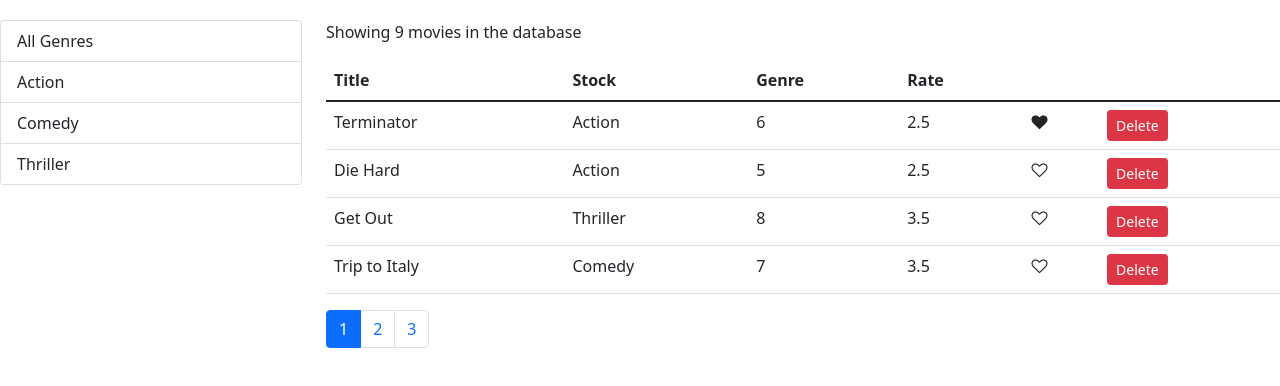
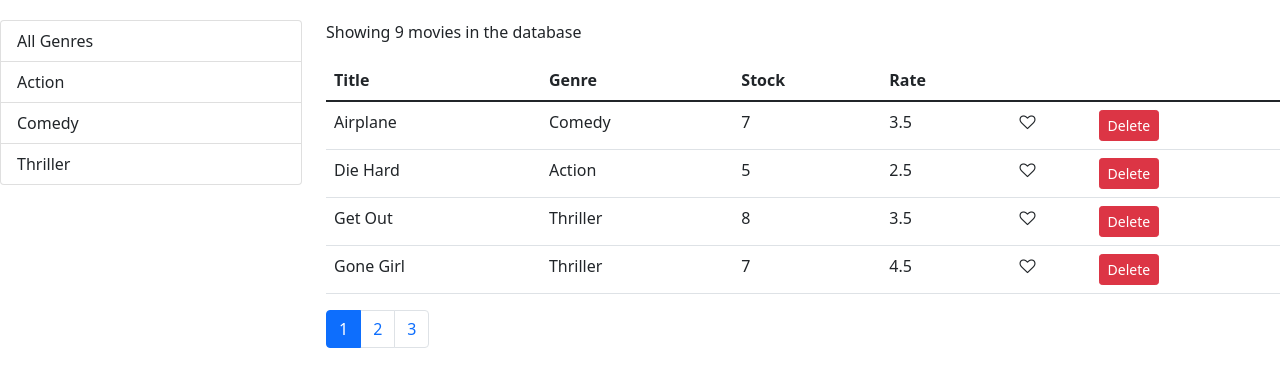
Before and after one commit to shadowp2810/vidly, a React (Create React App) app: page / in a window 1280 px wide. Shown: the top 386 px of the page. Built offline with nearby package versions, Linux system fonts and the light colour scheme.

Commit message:
Build moviesTable component & implement sorting.

```diff
--- a/src/component/movies.jsx
+++ b/src/component/movies.jsx
@@ -1,11 +1,11 @@
-// Define Interface for Filter Component
 import React, { Component } from "react";
-import Like from "./common/like";
+import MoviesTable from "./moviesTable";
 import ListGroup from "./common/listGroup";
 import Pagination from "./common/pagination";
 import { getMovies } from "../services/fakeMovieService";
 import { getGenres } from "../services/fakeGenreService";
 import { paginate } from "../utils/paginate";
+import _ from "lodash";
 
 class Movies extends Component {
   state = {
@@ -13,10 +13,15 @@
     genres: [],
     currentPage: 1,
     pageSize: 4,
+    sortColumn: { path: "title", order: "asc" },
   };
 
   componentDidMount() {
-    const genres = [{ name: "All Genres" }, ...getGenres()];
+    /*
+    We need to add _id of empty string
+    as listgroup when maping each list item needs an id key.
+    */
+    const genres = [{ _id: "", name: "All Genres" }, ...getGenres()];
 
     this.setState({ movies: getMovies(), genres });
   }
@@ -43,31 +48,38 @@
     this.setState({ selectedGenre: genre, currentPage: 1 });
   };
 
+  handleSort = (path) => {
+    const sortColumn = { ...this.state.sortColumn };
+    if (sortColumn.path === path)
+      sortColumn.order = sortColumn.order === "asc" ? "desc" : "asc";
+    else {
+      sortColumn.path = path;
+      sortColumn.order = "asc";
+    }
+
+    this.setState({ sortColumn });
+  };
+
   render() {
     const { length: count } = this.state.movies;
     const {
       pageSize,
       currentPage,
+      sortColumn,
       selectedGenre,
       movies: allMovies,
     } = this.state;
 
     if (count === 0) return <p>There are no movies in database.</p>;
 
-    /*
-    If selected Genre and id of selected Genre are truthy,
-    we get all movies and filter them,
-    such that the genre of each movie,
-    is equal to the selectedGenre,
-    otherwise if there is no selectedGenre,
-    we set the filtered list of movies to list of allMovies.
-     */
     const filtered =
       selectedGenre && selectedGenre._id
         ? allMovies.filter((m) => m.genre._id === selectedGenre._id)
         : allMovies;
 
-    const movies = paginate(filtered, currentPage, pageSize);
+    const sorted = _.orderBy(filtered, [sortColumn.path], [sortColumn.order]);
+
+    const movies = paginate(sorted, currentPage, pageSize);
 
     //tabel.table>thead>tr>th*4
     return (
@@ -81,42 +93,12 @@
         </div>
         <div className="col">
           <p>Showing {filtered.length} movies in the database</p>
-          <table className="table">
-            <thead>
-              <tr>
-                <th>Title</th>
-                <th>Stock</th>
-                <th>Genre</th>
-                <th>Rate</th>
-                <th></th>
-                <th></th>
-              </tr>
-            </thead>
-            <tbody>
-              {movies.map((movie) => (
-                <tr key={movie._id}>
-                  <td>{movie.title}</td>
-                  <td>{movie.genre.name}</td>
-                  <td>{movie.numberInStock}</td>
-                  <td>{movie.dailyRentalRate}</td>
-                  <td>
-                    <Like
-                      liked={movie.liked}
-                      onClick={() => this.handleLike(movie)}
-                    />
-                  </td>
-                  <td>
-                    <button
-                      onClick={() => this.handleDelete(movie)}
-                      className="btn btn-danger btn-sm"
-                    >
-                      Delete
-                    </button>
-                  </td>
-                </tr>
-              ))}
-            </tbody>
-          </table>
+          <MoviesTable
+            movies={movies}
+            onLike={this.handleLike}
+            onDelete={this.handleDelete}
+            onSort={this.handleSort}
+          />
           <Pagination
             itemsCount={filtered.length}
             pageSize={pageSize}
--- /dev/null
+++ b/src/component/moviesTable.jsx
@@ -0,0 +1,43 @@
+import React from "react";
+import Like from "./common/like";
+
+const MoviesTable = (props) => {
+  const { movies, onDelete, onLike, onSort } = props;
+  return (
+    <table className="table">
+      <thead>
+        <tr>
+          <th onClick={() => onSort("title")}>Title</th>
+          <th onClick={() => onSort("genre.name")}>Genre</th>
+          <th onClick={() => onSort("numberInStock")}>Stock</th>
+          <th onClick={() => onSort("dailyRentalRate")}>Rate</th>
+          <th></th>
+          <th></th>
+        </tr>
+      </thead>
+      <tbody>
+        {movies.map((movie) => (
+          <tr key={movie._id}>
+            <td>{movie.title}</td>
+            <td>{movie.genre.name}</td>
+            <td>{movie.numberInStock}</td>
+            <td>{movie.dailyRentalRate}</td>
+            <td>
+              <Like liked={movie.liked} onClick={() => onLike(movie)} />
+            </td>
+            <td>
+              <button
+                onClick={() => onDelete(movie)}
+                className="btn btn-danger btn-sm"
+              >
+                Delete
+              </button>
+            </td>
+          </tr>
+        ))}
+      </tbody>
+    </table>
+  );
+};
+
+export default MoviesTable;
```
